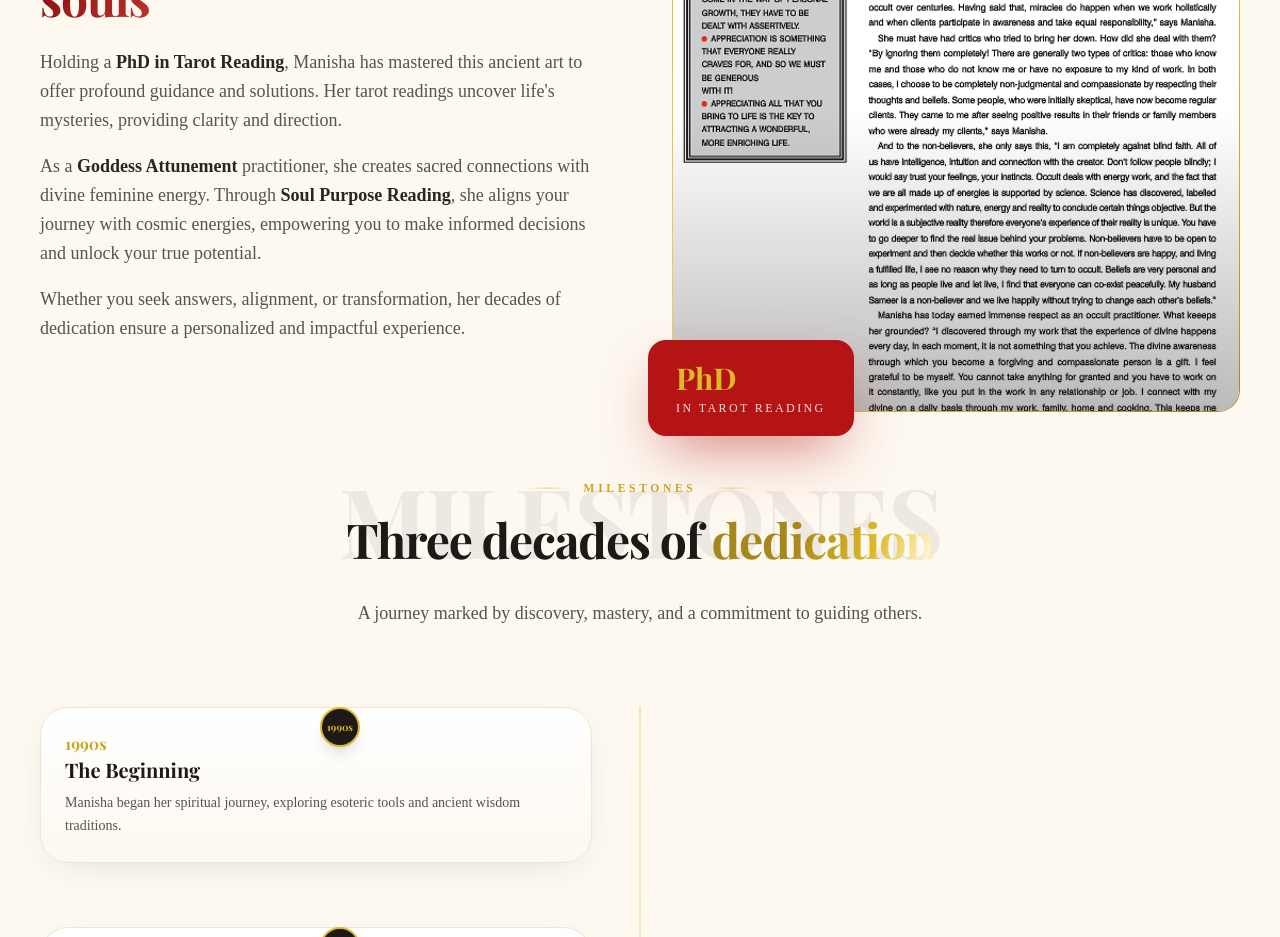
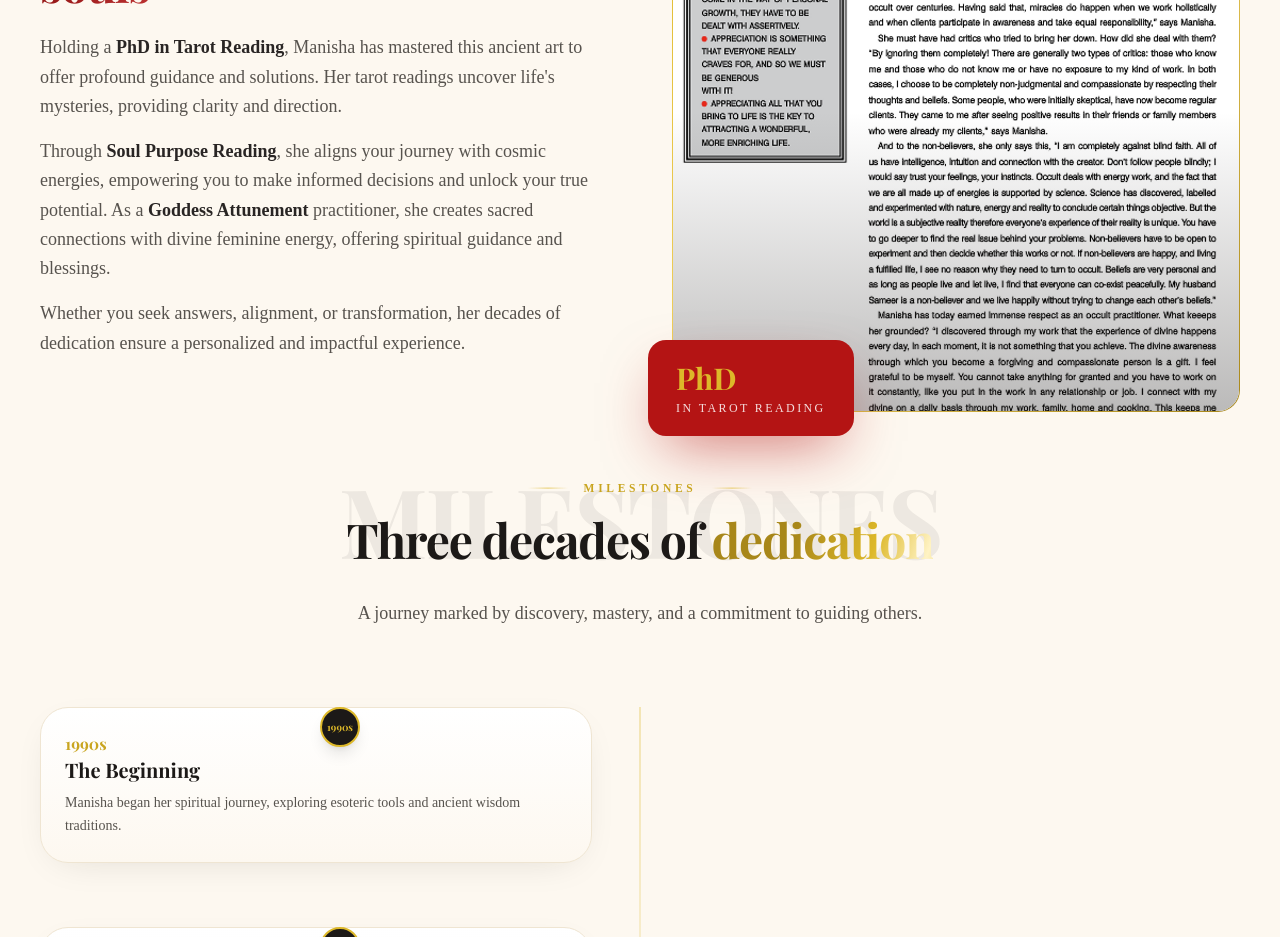
Before and after one commit to ujagare/manisha-belvalkar-premium, a Next.js app: page /about in a window 1280 px wide. Shown: the part 1060-1997 px from the top of the page. Built offline with nearby package versions, Linux system fonts and the light colour scheme; a web font is replaced by a local one.

Commit message:
fix: Update About section - reorder Soul Purpose Reading before Goddess Attunement

```diff
--- a/src/app/about/page.tsx
+++ b/src/app/about/page.tsx
@@ -190,12 +190,13 @@ export default function AboutPage() {
                 providing clarity and direction.
               </p>
               <p className="mt-4 text-lg leading-relaxed text-warmgray">
-                As a <strong className="text-ink">Goddess Attunement</strong> practitioner,
-                she creates sacred connections with divine feminine energy.
                 Through{" "}
                 <strong className="text-ink">Soul Purpose Reading</strong>, she
                 aligns your journey with cosmic energies, empowering you to make
-                informed decisions and unlock your true potential.
+                informed decisions and unlock your true potential. As a{" "}
+                <strong className="text-ink">Goddess Attunement</strong> practitioner,
+                she creates sacred connections with divine feminine energy,
+                offering spiritual guidance and blessings.
               </p>
               <p className="mt-4 text-lg leading-relaxed text-warmgray">
                 Whether you seek answers, alignment, or transformation, her
```
